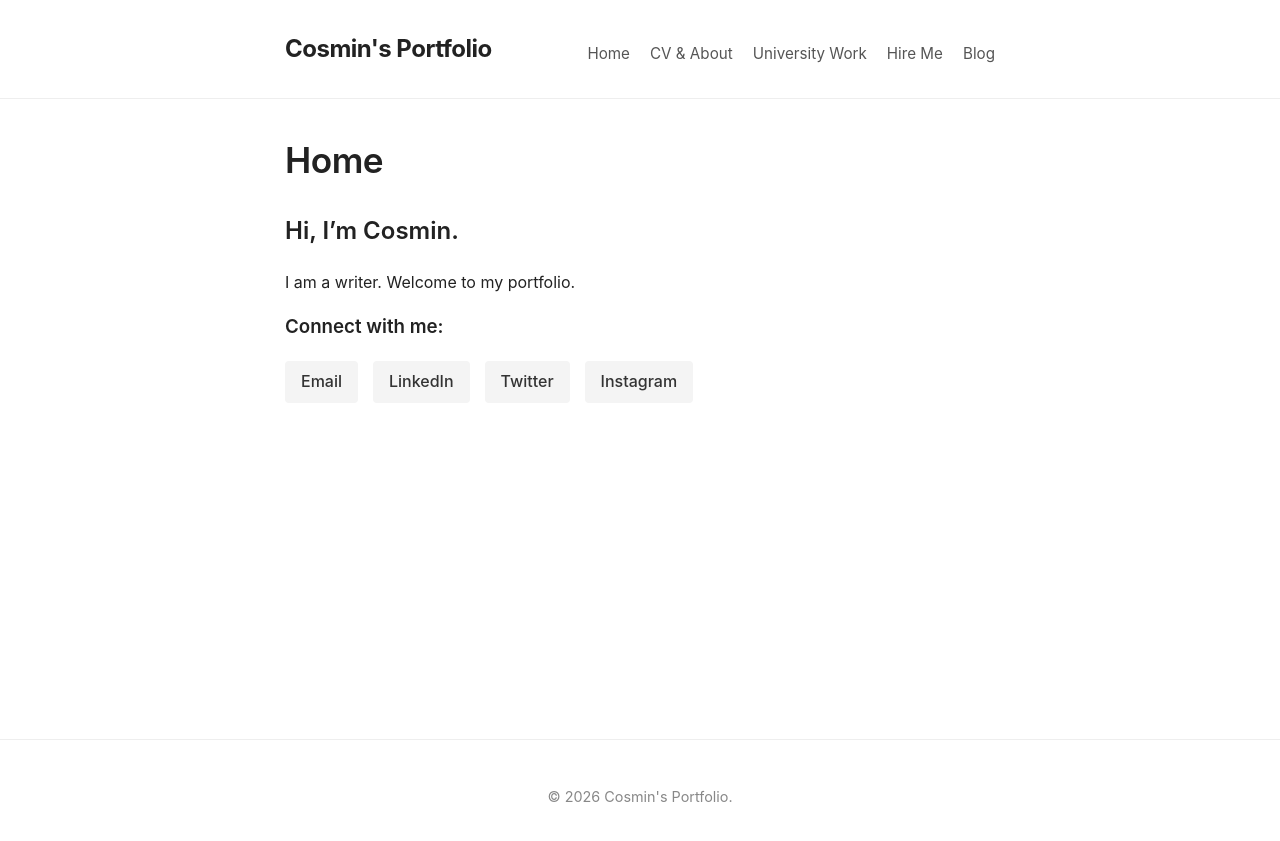
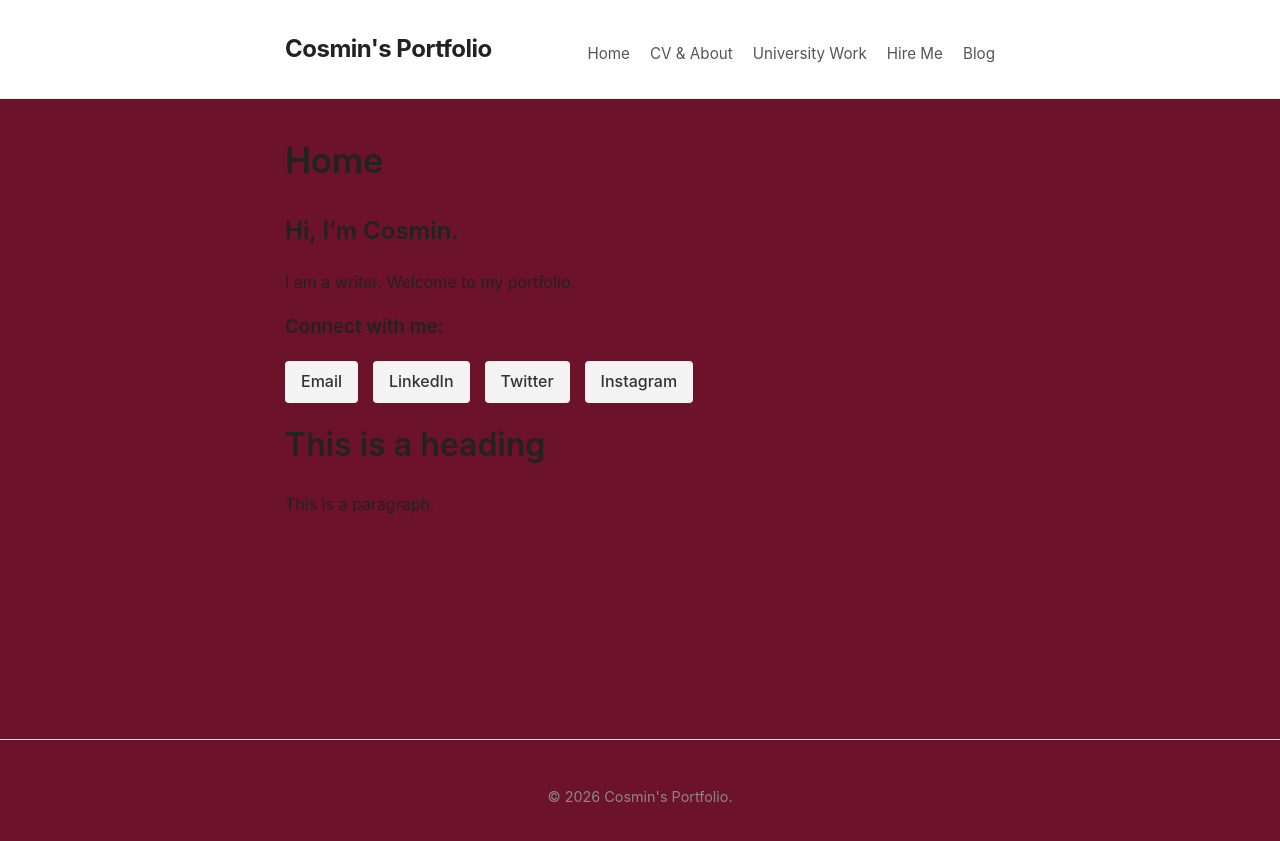
Before and after one commit to Weabbo2/weabbo2.github.io, a Jekyll site: the page built from docs/index.md, in a window 1280 px wide. Shown: the top 841 px of the page. Built offline with Jekyll 4.4.1, drawn with Linux system fonts in a browser that asks for light colours.

Commit message:
Add HTML structure with heading and paragraph

```diff
--- a/docs/_layouts/page.html
+++ b/docs/_layouts/page.html
@@ -9,3 +9,11 @@ layout: default
     {{ content }}
   </div>
 </article>
+<html>
+<body style="background-color:#6C132B;">
+
+<h1>This is a heading</h1>
+<p>This is a paragraph.</p>
+
+</body>
+</html>
```
